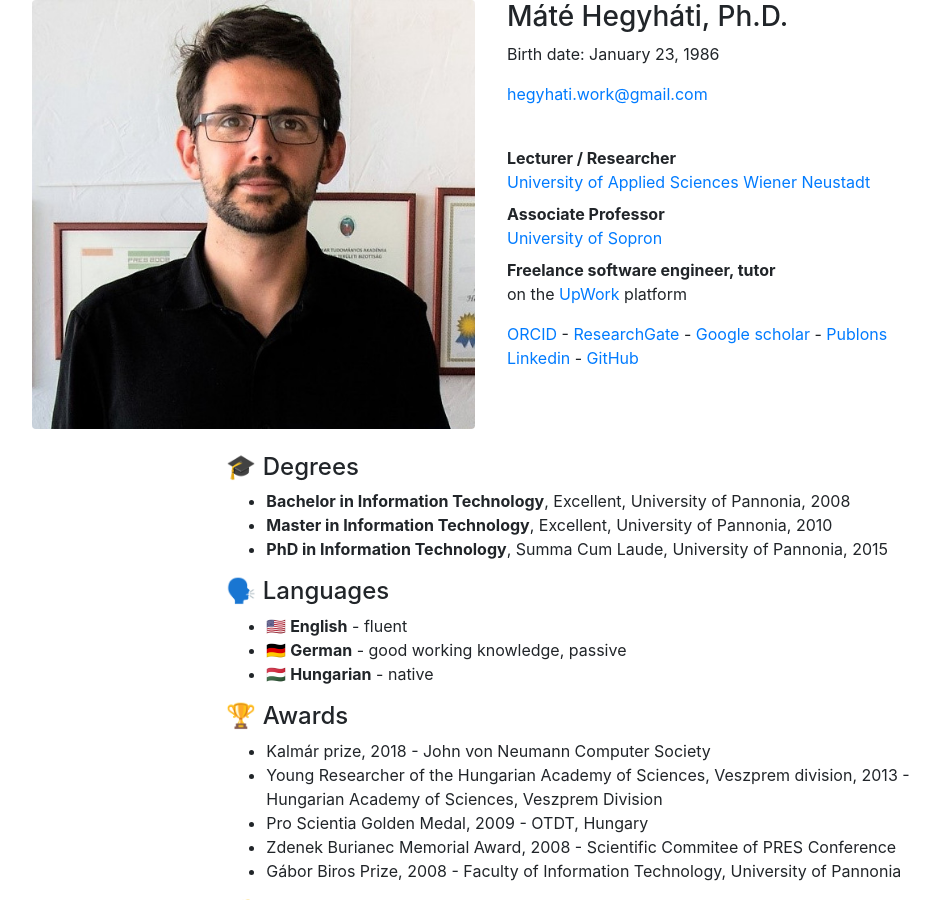
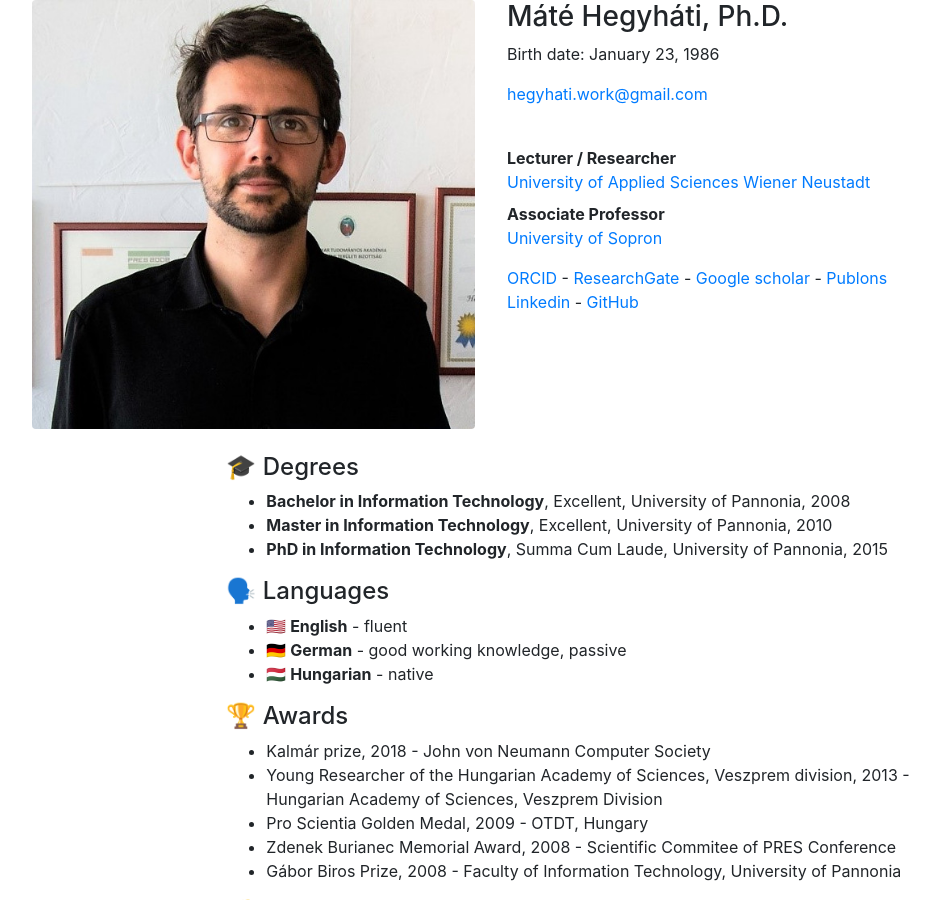
Before and after one commit to hegyhati/hegyhati.github.io, a Jekyll site: the page built from index.html, in a window 1280 px wide and 900 px high, scrolled down 307 px. Shown: the whole window, without its empty margins (54-994 px from the left). Built offline with Jekyll 4.4.1, drawn with Linux system fonts in a browser that asks for light colours.

Commit message:
Remove UpWork

```diff
--- a/_includes/cv.html
+++ b/_includes/cv.html
@@ -15,8 +15,6 @@
             <dd><a  href="https://www.fhwn.ac.at/">University of Applied Sciences Wiener Neustadt</a></dd>
         <dt>Associate Professor</dt>
             <dd><a  href="http://uni-sopron.hu">University of Sopron</a></dd>
-        <dt>Freelance software engineer, tutor
-            <dd>on the <a href="https://www.upwork.com/freelancers/~01a0649a8d4ae27a60">UpWork</a> platform</dd> </dt>
     </dl>
 
     <div class="d-print-none my-3">
@@ -117,7 +115,6 @@
 
         <h4>Former jobs</h4>
         <ul>
-
             <li><b>Associate Professor</b>,University of Pannonia, Veszprém, 2025</li>
             <li><b>Senior research fellow</b>, Széchenyi István University, Győr, 2016-2021</li>
             <li><b>Software engineer</b>, XBody Hungary Kft., Győr, Hungary, 2017-2020</li>
```
